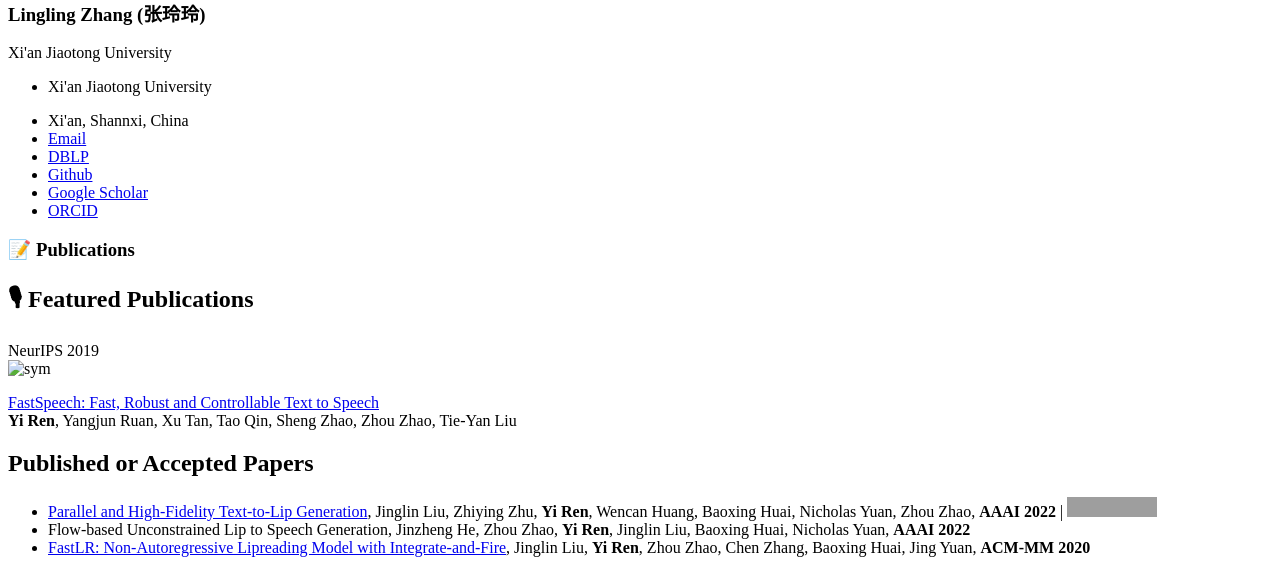
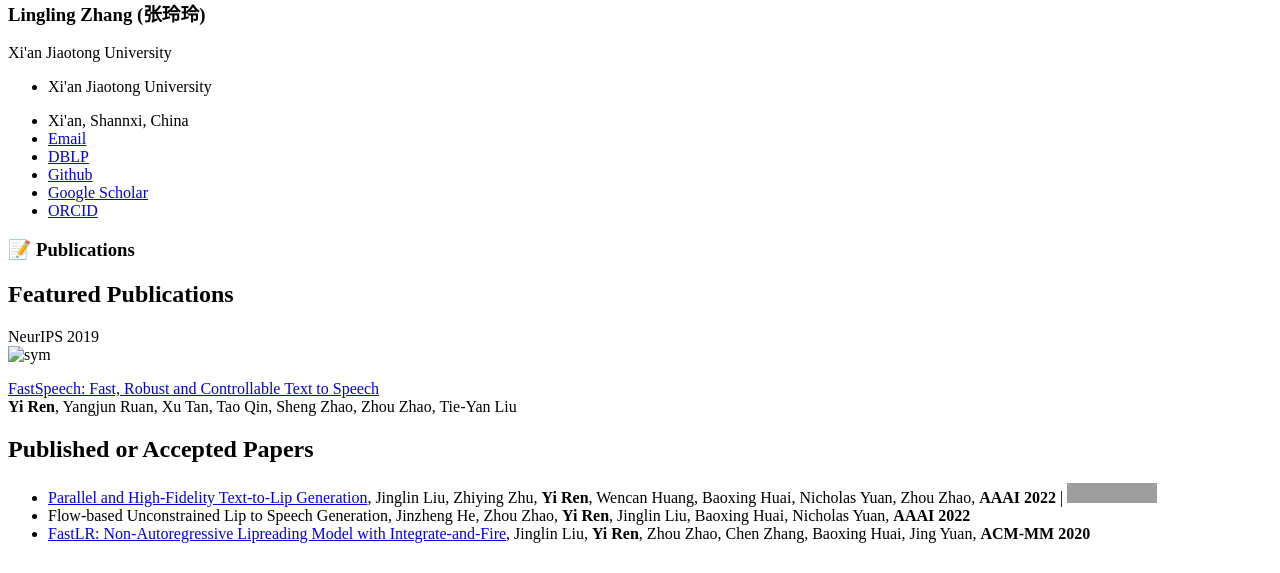
Before and after one commit to zhang-lingling/zhang-lingling.github.io, a Jekyll site: the page built from _pages/includes/pub.md, in a window 1280 px wide. Shown: the part 526-1099 px from the top of the page. Built offline with Jekyll 4.4.1, drawn with Linux system fonts in a browser that asks for light colours; our own code applies the rules of GitHub Pages for plain Markdown files; grey boxes are pictures that could not be loaded.

Commit message:
Update pub.md

```diff
--- a/_pages/includes/pub.md
+++ b/_pages/includes/pub.md
@@ -1,6 +1,6 @@
 
 # 📝 Publications
-## 🎙 Featured Publications
+## Featured Publications
 
 <div class='paper-box'><div class='paper-box-image'><div><div class="badge">NeurIPS 2019</div><img src='images/fs.png' alt="sym" width="100%"></div></div>
 <div class='paper-box-text' markdown="1">
```
